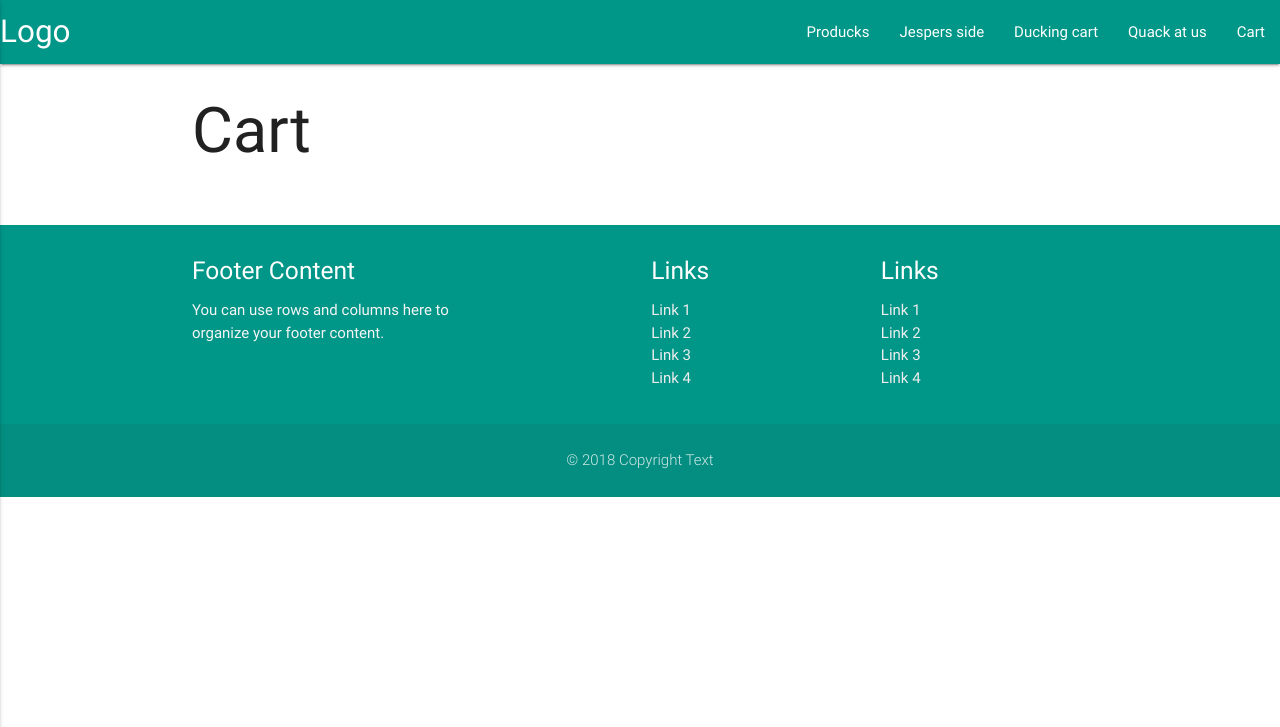
After one commit to jdanetmedia/dwp, a PHP site: page /cart.php in a window 1280 px wide. The commit adds this page. Shown: the top 727 px of the page. Run offline with PHP 8.4, Linux system fonts and the light colour scheme; some libraries are stand-ins or nearby versions.

Commit message:
cart page added

```diff
--- /dev/null
+++ b/cart.php
@@ -0,0 +1,7 @@
+<?php require_once('includes/header.php') ?>
+
+<div class="container">
+  <h1>Cart</h1>
+</div>
+
+<?php require_once('includes/footer.php') ?>
--- a/includes/header.php
+++ b/includes/header.php
@@ -22,12 +22,14 @@
             <li><a href="product.php">Jespers side</a></li>
             <li><a href="#">Ducking cart</a></li>
             <li><a href="contact.php">Quack at us</a></li>
+            <li><a href="cart.php">Cart</a></li>
           </ul>
           <ul class="side-nav" id="mobile-demo">
               <li><a href="products.php">Producks</a></li>
               <li><a href="product.php">Jespers side</a></li>
               <li><a href="#">Ducking cart</a></li>
               <li><a href="contact.php">Quack at us</a></li>
+              <li><a href="cart.php">Cart</a></li>
           </ul>
         </div>
       </nav>
--- a/products.php
+++ b/products.php
@@ -1,4 +1,3 @@
-
 <?php require_once('includes/header.php') ?>
 <div class="container">
   <div class="row">
```
